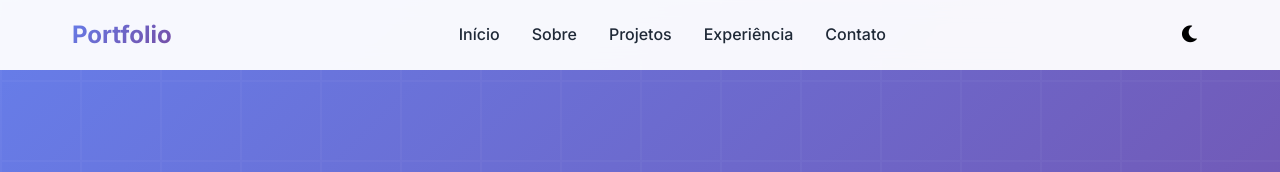
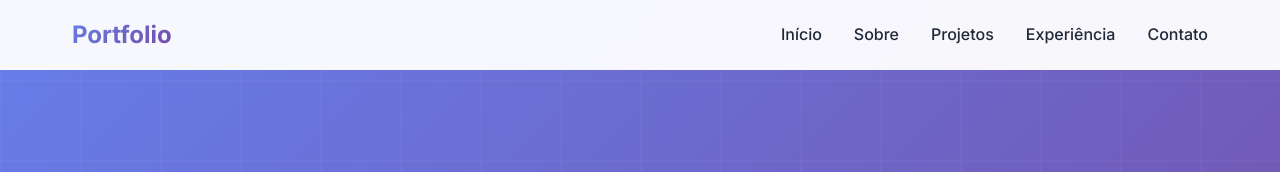
Before and after one commit to Gusta-code-br/portifolio, a plain HTML site: page index.html in a window 1280 px wide. Shown: the top 172 px of the page. Drawn offline with nearby package versions, Linux system fonts and the light colour scheme.

Commit message:
Update index.html

```diff
--- a/index.html
+++ b/index.html
@@ -652,9 +652,6 @@
                 <li><a href="#experience">Experiência</a></li>
                 <li><a href="#contact">Contato</a></li>
             </ul>
-            <button class="theme-toggle" onclick="toggleTheme()">
-                <i class="fas fa-moon"></i>
-            </button>
         </div>
     </nav>
 
```
